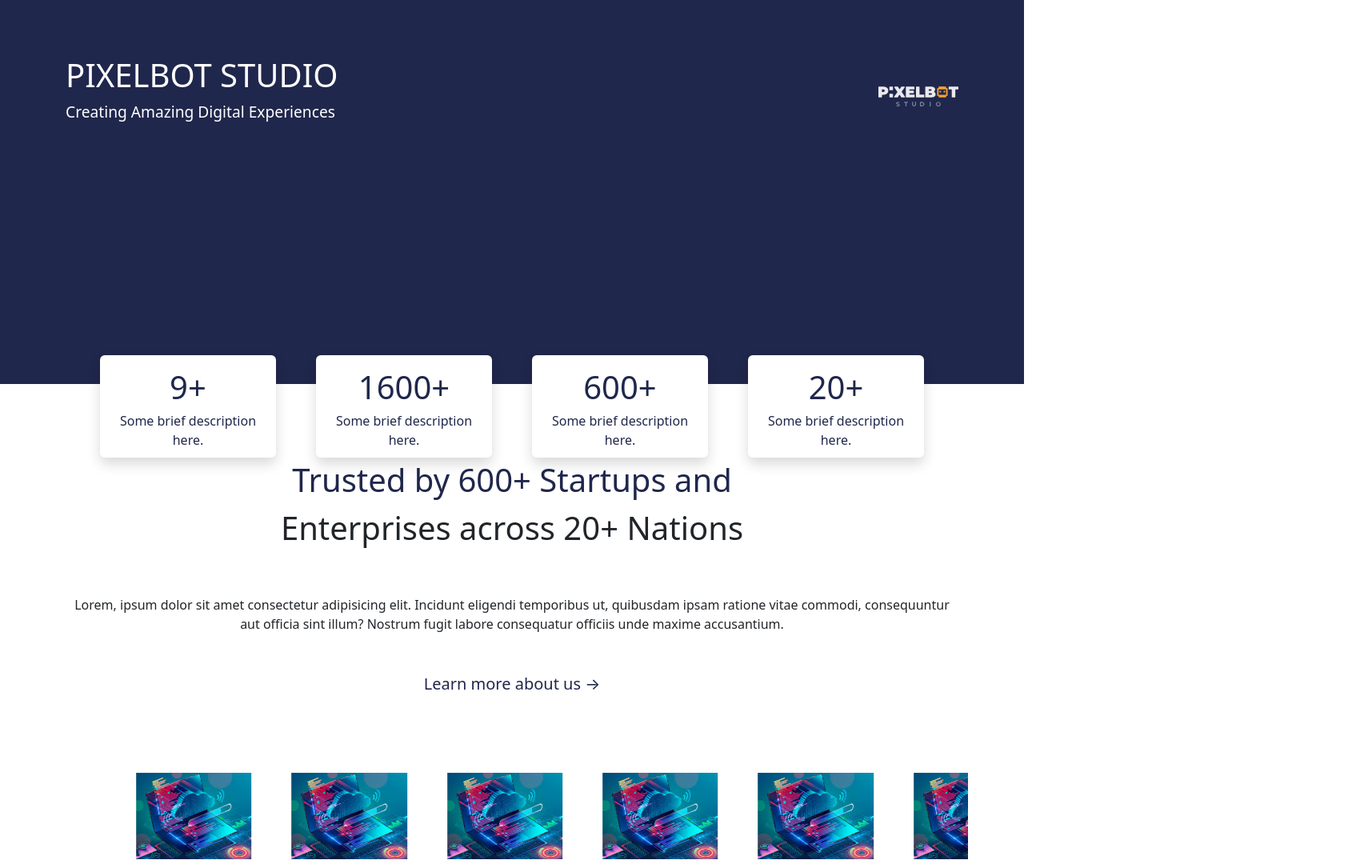
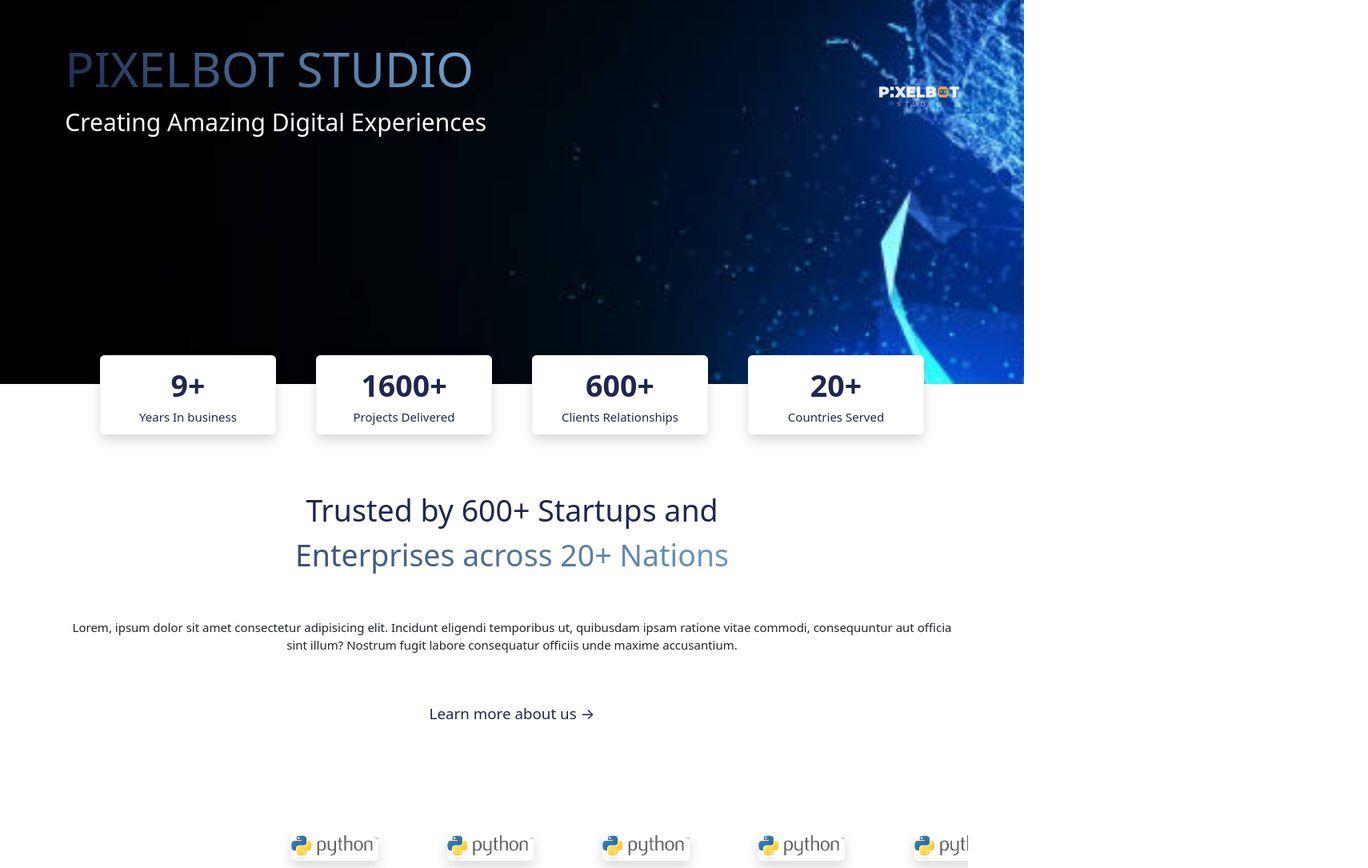
Before and after one commit to pixelBot-me/PixelBot-studio-final, a React (Vite) app: page / in a window 1280 px wide. Shown: the part 240-1325 px from the top of the page at 80% size, 1710 px wide, since content can reach past the window. Built offline with nearby package versions, Linux system fonts and the light colour scheme.

Commit message:
header bg changed and removed some extra coe

```diff
--- a/package.json
+++ b/package.json
@@ -14,6 +14,7 @@
     "mdb-react-ui-kit": "^9.0.0",
     "react": "^18.3.1",
     "react-bootstrap": "^2.10.9",
+    "react-bootstrap-icons": "^1.11.5",
     "react-dom": "^18.3.1",
     "react-icons": "^5.4.0",
     "reactstrap": "^9.2.3"
--- a/src/assets/css/home.css
+++ b/src/assets/css/home.css
@@ -1,11 +1,16 @@
 *{
     box-sizing: border-box;
+    font-size: 15px;
 }
+
+
 
 .hero-section {
     position: relative !important;
     height: 90vh;
-    background: #20274c;
+    /* background: #20274c; */
+    background: url('../images/header-bg.jpg') no-repeat;
+    background-size: cover;
     color: white;
     display: flex;
     align-items: center;
@@ -21,11 +26,12 @@
 }
 
 .hero-text h1 {
-    font-size: 2.5rem;
+    font-size: 4rem !important;
 }
 
 .hero-text p {
-    font-size: 1.2rem;
+    font-size: 2rem;
+    text-align: center;
 }
 
 .hero-image img {
@@ -123,11 +129,11 @@ a.text-primary:hover {
 
 @keyframes scrollRightToLeft {
     0% {
-        transform: translateX(100%);
+        transform: translateX(50%);
     }
 
     100% {
-        transform: translateX(-100%);
+        transform: translateX(-8%);
     }
 }
 
@@ -290,3 +296,8 @@ a.text-primary:hover {
     overflow: hidden;
     flex-wrap: nowrap;
 }
+
+/*
+.text-bg-color{
+    color: #7ebcebf0;
+} */
--- a/src/components/GetInTouch.jsx
+++ b/src/components/GetInTouch.jsx
@@ -2,6 +2,8 @@ import React from 'react'
 import { Container, Row, Form, Button, } from 'react-bootstrap'
 import "bootstrap/dist/css/bootstrap.min.css";
 import '../assets/css/getInTouch.css'
+// import { IoLogoWhatsapp } from "react-icons/io";
+
 
 export default function GetInTouch() {
     return (
@@ -35,7 +37,7 @@ export default function GetInTouch() {
                                 <div className='d-flex py-5'>
                                     <div className='col-md-3'>
                                         <h3 className='text-danger'>🟢</h3>
-
+                                        {/* <IoLogoWhatsapp style={{ color: 'green', fontSize: '2rem' }}/> */}
                                     </div>
                                     <div className='col-md-9'>
                                         <h4>Whats App</h4>
--- a/src/components/home/Home.jsx
+++ b/src/components/home/Home.jsx
@@ -59,13 +59,17 @@ export default function Home() {
 
     return (
         <>
-            <Header  isHomePage={true}/>
+            <Header isHomePage={true} />
             {/* Hero Section */}
             <section className="hero-section">
                 <Container>
                     <div className="hero-content">
                         <div className="hero-text">
-                            <h1>PIXELBOT STUDIO</h1>
+                            <h1 style={{
+                                background: 'linear-gradient(45deg, #20274c, #7ebcebf0)',
+                                WebkitBackgroundClip: 'text',
+                                color: 'transparent'
+                            }} >PIXELBOT STUDIO</h1>
                             <p>Creating Amazing Digital Experiences</p>
                         </div>
                         <div className="hero-image">
@@ -101,11 +105,14 @@ export default function Home() {
                         </div>
                     </div> */}
                     <div className="floating-cards">
-                        {["9+", "1600+", "600+", "20+"].map((feature, index) => (
+                        {[{ feature: "9+", text: "Years In business" },
+                        { feature: "1600+", text: "Projects Delivered" },
+                        { feature: "600+", text: "Clients Relationships" },
+                        { feature: "20+", text: "Countries Served" }].map((item, index) => (
                             <div key={index} className="feature-card shadow bg-body rounded">
                                 <div className="card-body">
-                                    <div className="card-title fs-1">{feature}</div>
-                                    <div className="card-text">Some brief description here.</div>
+                                    <div className="card-title fs-1 fw-bolder">{item.feature}</div>
+                                    <div className="card-text">{item.text}</div>
                                 </div>
                             </div>
                         ))}
@@ -115,17 +122,21 @@ export default function Home() {
 
             {/* Text Section */}
             <Container>
-                <Row>
-                    <div className='text-center py-5 top-adjst mt-5'>
+                <Row className='my-5'>
+                    <div className='text-center py-5 top-adjst mt-5 '>
                         <h1 className='thm-clr fs-1'>Trusted by 600+ Startups and</h1>
-                        <h1 className='fs-1 py-1'>Enterprises across 20+ Nations</h1>
+                        <h1 className='fs-1 py-1' style={{
+                            background: 'linear-gradient(45deg, #20274c, #7ebcebf0)',
+                            WebkitBackgroundClip: 'text',
+                            color: 'transparent'
+                        }}>Enterprises across 20+ Nations</h1>
 
-                        <div className='py-5'>
+                        <p className='py-5 fst-normal lh-base'>
                             Lorem, ipsum dolor sit amet consectetur adipisicing elit. Incidunt eligendi temporibus ut, quibusdam ipsam ratione vitae commodi, consequuntur aut officia sint illum? Nostrum fugit labore consequatur officiis unde maxime accusantium.
-                        </div>
+                        </p>
 
                         <div>
-                            <a href="#" className='text-decoration-none thm-clr fs-5 py-5'>Learn more about us →</a>
+                            <a href="/about-us" className='text-decoration-none thm-clr fs-5 py-5'>Learn more about us →</a>
                         </div>
                     </div>
                 </Row>
@@ -135,9 +146,9 @@ export default function Home() {
             <Container>
                 <Row className='overflow-hidn'>
                     <div className="image-row my-5">
-                        {images.map((image, index) => (
+                        {techno.map((image, index) => (
                             <Col key={index} className="image-item">
-                                <img src={image} alt={`Image ${index + 1}`} className="w-100" />
+                                <img src={image} alt={`Image ${index + 1}`} className="w-75 shadow mb-5 bg-body rounded" />
                             </Col>
                         ))}
 
@@ -384,7 +395,7 @@ export default function Home() {
             </Container>
 
             {/* starts our services section */}
-            <OurServices/>
+            <OurServices />
             {/* end our services section */}
 
             {/* diagonal multicolor background section */}
@@ -440,7 +451,7 @@ export default function Home() {
                 </Row>
             </Container>
 
-            <GetInTouch/>
+            <GetInTouch />
         </>
     );
 }
```
Also changed, not shown: src/assets/images/header-bg.jpg (added), 1 other file (tests, documents, lock files or other folders). Lines whose indentation alone changed are shown as unchanged.
